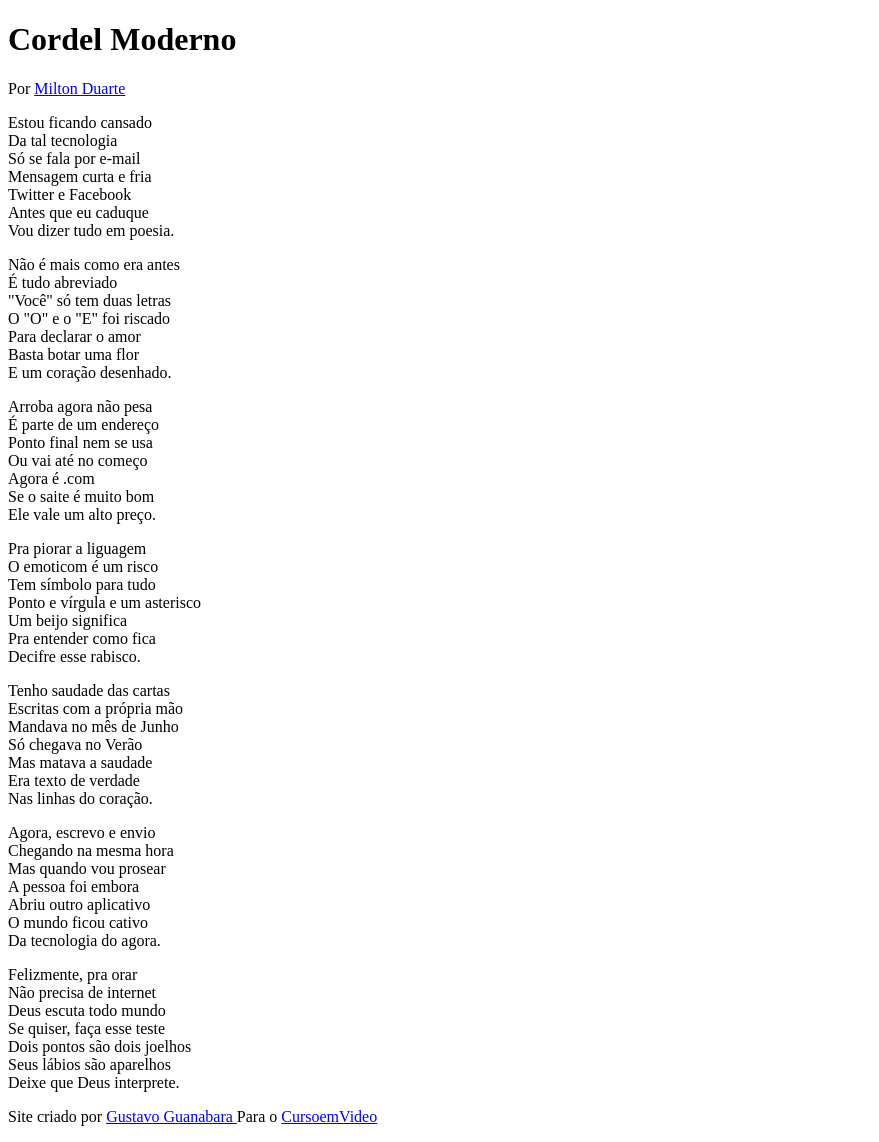
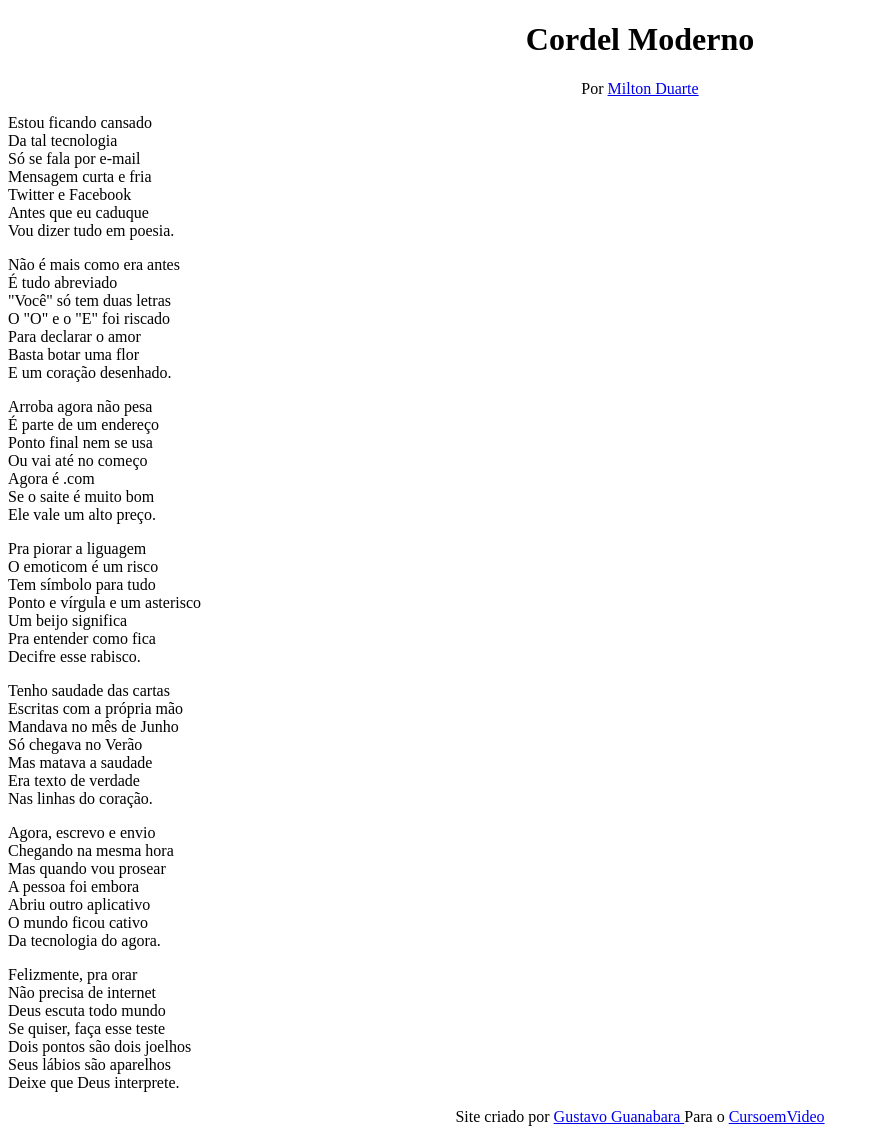
Before and after one commit to robsoncaliban/projeto-cordel, a plain HTML site: page cordel-moderno.html in a window 1280 px wide. Shown: the whole page, without its empty margins (0-879 px from the left). Drawn offline with Linux system fonts and the light colour scheme.

Commit message:
Atualizado

```diff
--- a/cordel-moderno.html
+++ b/cordel-moderno.html
@@ -4,6 +4,7 @@
     <meta charset="UTF-8">
     <meta name="viewport" content="width=device-width, initial-scale=1.0">
     <title>Cordel Morderno</title>
+    <link rel="stylesheet" href="estilo/style.css">
 </head>
 <body>
 
@@ -11,11 +12,10 @@
 <header>
 
 <h1>Cordel Moderno</h1>
-Por <a href="https://www.recantodasletras.com.br/poesias/3186743" target="_blank"> Milton Duarte </a>
+<p> Por <a href="https://www.recantodasletras.com.br/poesias/3186743" target="_blank"> Milton Duarte </a> </p>
 
 </header>
 
-<main>
 
 <section>
     <p>
@@ -105,7 +105,6 @@ Por <a href="https://www.recantodasletras.com.br/poesias/3186743" target="_blank
     </p>
 </section>
 
-</main>
 <footer>
     <p>Site criado por <a href="https://gustavoguanabara.github.io/"> Gustavo Guanabara </a> Para o <a href="https://www.cursoemvideo.com/"> CursoemVideo </a></p>
 </footer>
--- a/estilo/style.css
+++ b/estilo/style.css
@@ -0,0 +1,11 @@
+@charset "UTF-8";
+
+header {
+    margin: auto;
+    max-width: 300px;
+    text-align: center;
+}
+
+footer {
+    text-align: center;
+}
```
